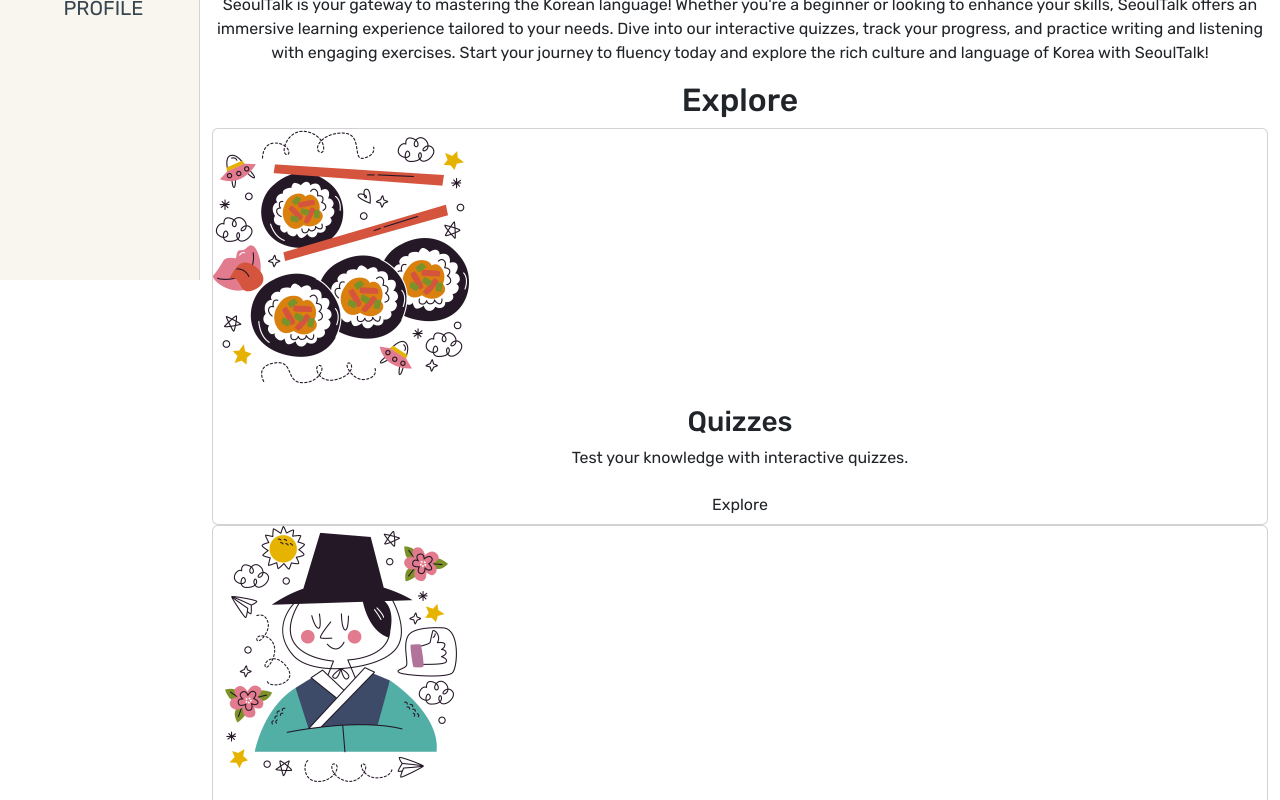
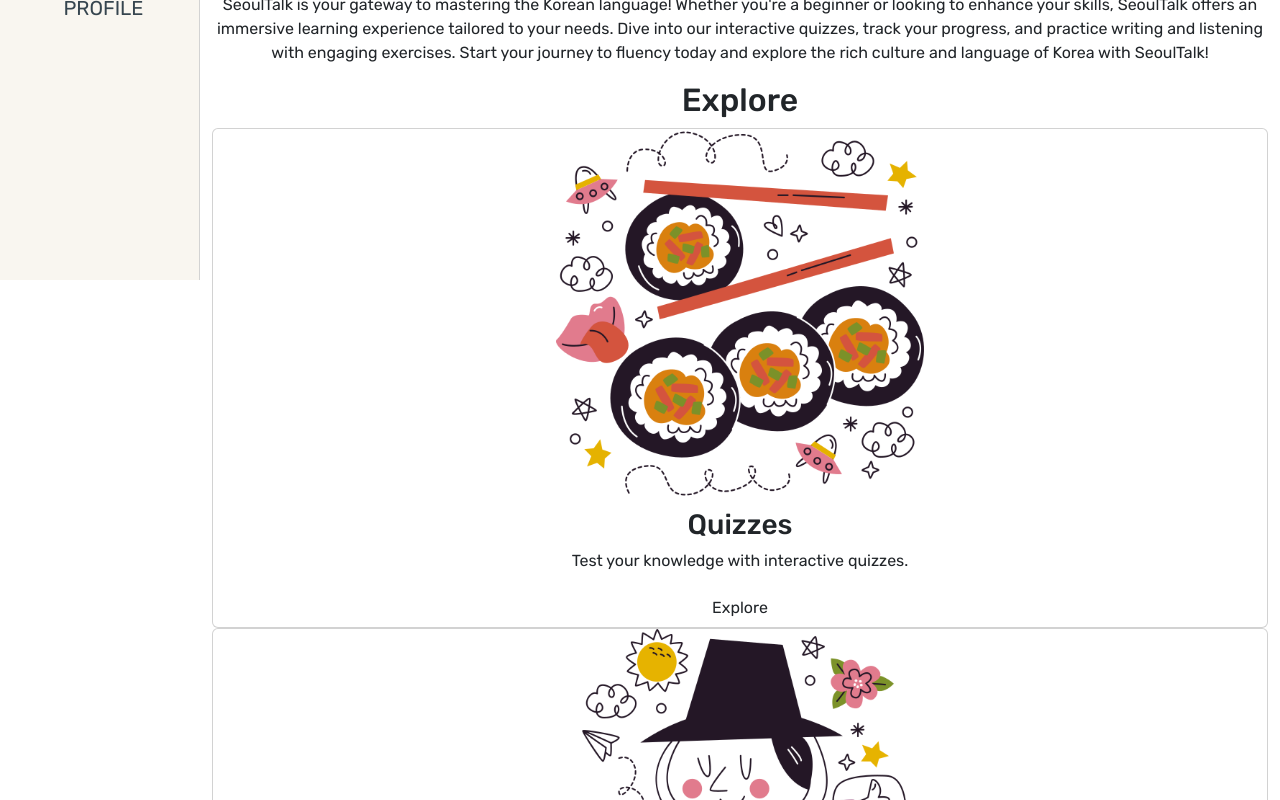
Before and after one commit to info340c-sp24/project-group4, a React (Create React App) app: page / in a window 1280 px wide. Shown: the part 520-1320 px from the top of the page. Built offline with nearby package versions, Linux system fonts and the light colour scheme.

Commit message:
linked explore buttons

```diff
--- a/project-draft/css/style.css
+++ b/project-draft/css/style.css
@@ -77,6 +77,10 @@ label {
 
 /* Style cards */
 .card {
+    display: flex;
+    flex-direction: column;
+    align-items: center;
+    text-align: center;
     transition: all 0.3s;
 }
 
@@ -85,8 +89,9 @@ label {
 }
 
 .card img {
-    width: 256px;
+    width: 100%;
     height: auto;
+    margin-bottom: 10px;
 }
 
 img.profile-icon {
@@ -134,4 +139,14 @@ footer p {
     .hamburger {
         display: none;
     }
+
+    .card {
+        flex-direction: row;
+        text-align: left;
+    }
+
+    .card img {
+        width: 50%;
+        margin-right: 20px;
+    }
 }
--- a/src/css/quizzes.css
+++ b/src/css/quizzes.css
@@ -4,10 +4,12 @@ body {
 }
 
 .content-wrapper {
-    display: flex;
-    flex-direction: column;
-    align-items: center;
-}
+    display: flex; /* Use flexbox to center and align content */
+    flex-direction: column; /* Stack elements vertically */
+    align-items: center;   /* Center items horizontally */
+    width: 100%; /* Use full available width */
+    margin: 0 auto;        /* Use margin to center the entire content container */
+  }
 
 img {
     max-width: 100%;
@@ -17,6 +19,8 @@ img {
 
 /* Start Button Styles */
 .start-button {
+    display: block;
+    text-align: center;
     padding: 10px 20px;
     font-size: 16px;
     background-color: #007bff;
@@ -25,7 +29,8 @@ img {
     border-radius: 5px;
     cursor: pointer;
     transition: background-color 0.3s;
-    width: auto;
+    width: 100%;
+    margin-bottom: 150px;
 }
 
 .start-button:hover {
@@ -38,14 +43,17 @@ img {
 
 /* Answer Choice Button Styles */
 .choices {
-    display: flex; /* Arrange choices horizontally */
-    justify-content: center; /* Center choices within container */
-    flex-wrap: wrap; /* Allow wrapping to next line if needed */
+    display: flex;
+    justify-content: center;
+    flex-wrap: nowrap;
+    gap: 10px;
+    width: 100%;
 }
 
 .choice {
-    flex: 1 0 200px; /* Give each choice some flexibility and a minimum width */
-    margin: 10px;   /* Add space between choices */
+    flex: 1 1 auto;
+    min-width: 150px;
+    margin: 10px;
     padding: 10px 20px;
     font-size: 16px;
     background-color: #f0f0f0;
--- a/src/index.css
+++ b/src/index.css
@@ -77,6 +77,9 @@ input, label {
 
 /* Style cards */
 .card {
+    display: flex;
+    flex-direction: column;
+    align-items: center;
     transition: all 0.3s;
 }
 
@@ -85,8 +88,10 @@ input, label {
 }
 
 .card img {
-    width: 256px;
+    display: block;
+    width: 35%;
     height: auto;
+    margin-bottom: 10px;
 }
 
 img.profile-icon {
--- a/src/pages/MainPage.js
+++ b/src/pages/MainPage.js
@@ -1,4 +1,5 @@
 import React from 'react';
+import { Link } from 'react-router-dom';
 
 function MainPage() {
   return (
@@ -17,7 +18,7 @@ function MainPage() {
             <div className="card-content">
               <h3>Quizzes</h3>
               <p>Test your knowledge with interactive quizzes.</p>
-              <a href="quizzes.html" className="btn">Explore</a>
+              <Link to="/quizzes" className="btn">Explore</Link>
             </div>
           </div>
           <div className="card">
@@ -41,7 +42,7 @@ function MainPage() {
             <div className="card-content">
               <h3>Listening Practice</h3>
               <p>Enhance your listening skills with audio exercises.</p>
-              <a href="wordpage.html" className="btn">Explore</a>
+              <Link to="/words" className="btn">Explore</Link>
             </div>
           </div>
         </div>
```
